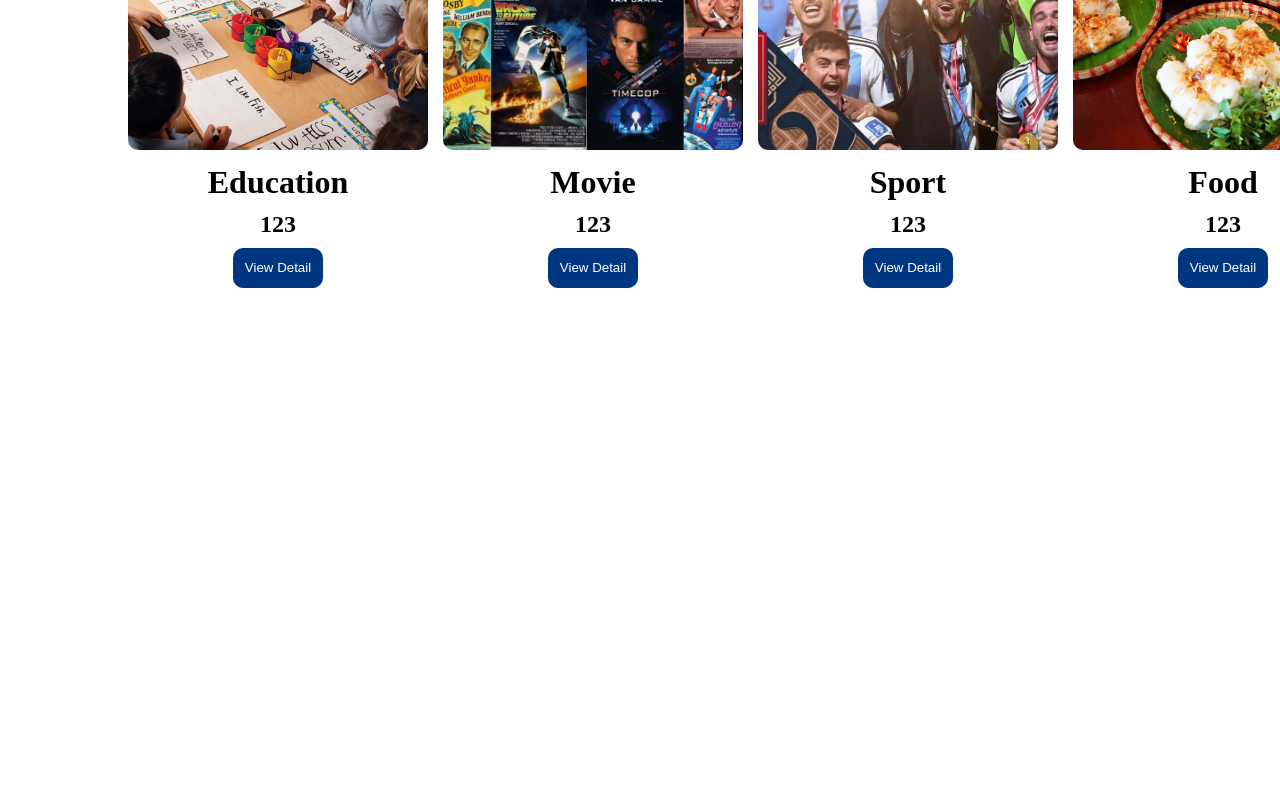
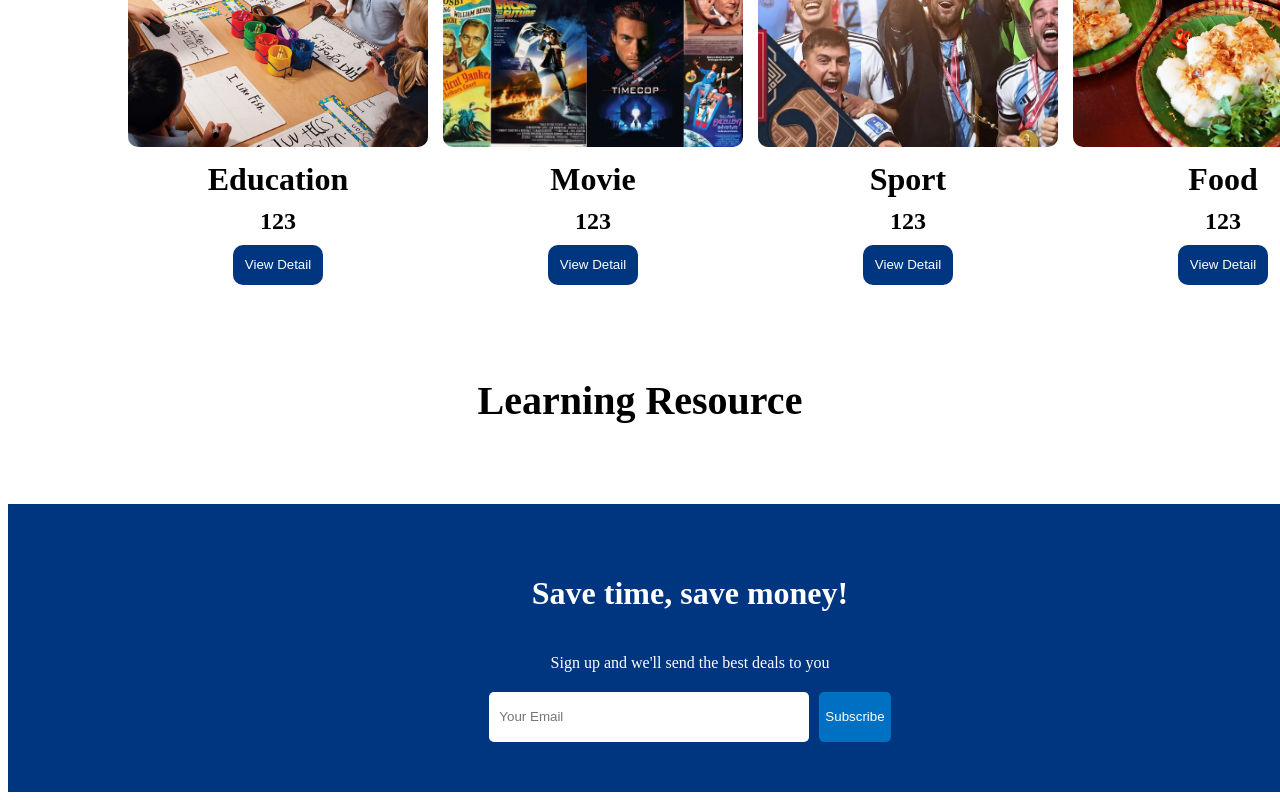
Before and after one commit to tienv1per/study_english_website, a React (Create React App) app in the folder client/: page / in a window 1280 px wide. Shown: the part 476-1276 px from the top of the page. Before the commit the page ends 834 px from the top, so only its background shows below. Built offline with nearby package versions, Linux system fonts and the light colour scheme.

Commit message:
add mail list components

```diff
--- a/client/src/components/lessons/Lessons.jsx
+++ b/client/src/components/lessons/Lessons.jsx
@@ -7,8 +7,6 @@ import Food from "../../image/food.webp";
 
 const Lessons = () => {
     return (
-        <div>
-            <h1>Lessons</h1>
         <div className='lessons'>
             <div className='lessonItem'>
                 <img className='lessonImg' src={Education} alt=''/>
@@ -43,8 +41,6 @@ const Lessons = () => {
                 <button className='lessonBtn'>View Detail</button>
             </div>
         </div>
-        </div>
-
     )
 }
 
--- a/client/src/components/lessons/lessons.css
+++ b/client/src/components/lessons/lessons.css
@@ -16,6 +16,7 @@
     width: 300px;
     object-fit: cover;
     border-radius: 10px;
+    cursor: pointer;
 }
 
 .lessonTitle {
--- /dev/null
+++ b/client/src/components/mailList/MailList.jsx
@@ -0,0 +1,20 @@
+import React from 'react';
+import "./mailList.css";
+
+const MailList = () => {
+    return (
+		<div className='mail'>
+			<h1 className='mailTitle'>Save time, save money!</h1>
+			<span className='mailDesc'>Sign up and we'll send the best deals to you</span>
+			<div className='mailInputContainer'>
+				<input
+					type='text'
+					placeholder='Your Email'
+				/>
+				<button>Subscribe</button>
+			</div>
+		</div>
+	)
+}
+
+export default MailList
--- /dev/null
+++ b/client/src/components/mailList/mailList.css
@@ -0,0 +1,30 @@
+.mail {
+    width: 100%;
+    margin-top: 50px;
+    background-color: #003580;
+    color: white;
+    display: flex;
+    flex-direction: column;
+    align-items: center;
+    gap: 20px;
+    padding: 50px;
+}
+
+.mailInputContainer>input {
+    width: 300px;
+    height: 30px;
+    padding: 10px;
+    border: none;
+    margin-right: 10px;
+    border-radius: 5px;
+}
+
+.mailInputContainer>button {
+    height: 50px;
+    background-color: #0071c2;
+    color: white;
+    font-weight: 500;
+    border: none;
+    border-radius: 5px;
+    cursor: pointer;
+}
--- /dev/null
+++ b/client/src/components/resources/Resources.jsx
@@ -0,0 +1,12 @@
+import React from 'react';
+import "./resources.css";
+
+const Resources = () => {
+    return (
+        <div className='resources'>
+
+        </div>
+    )
+}
+
+export default Resources
--- a/client/src/pages/home/Home.jsx
+++ b/client/src/pages/home/Home.jsx
@@ -3,6 +3,8 @@ import "./home.css";
 import Header from '../../components/header/Header';
 import Navbar from '../../components/navbar/Navbar';
 import Lessons from '../../components/lessons/Lessons';
+import Resources from '../../components/resources/Resources';
+import MailList from '../../components/mailList/MailList';
 
 const Home = () => {
     return (
@@ -10,8 +12,12 @@ const Home = () => {
             <Navbar/>
             <Header/>
             <div className='homeContainer'>
+                <h1 className='homeTitle'>Learning Lessons</h1>
                 <Lessons/>
+                <h1 className='homeTitle'>Learning Resource</h1>
+                <Resources/>
             </div>
+            <MailList/>
         </div>
     )
 }
--- a/client/src/pages/home/home.css
+++ b/client/src/pages/home/home.css
@@ -5,3 +5,10 @@
     align-items: center;
     gap: 30px;
 }
+
+.homeTitle {
+    width: 1024px;
+    font-size: 40px;
+    font-weight: 600;
+    margin: 0;
+}
```
Also changed, not shown: client/src/components/resources/resources.css (added). Lines whose indentation alone changed are shown as unchanged.
